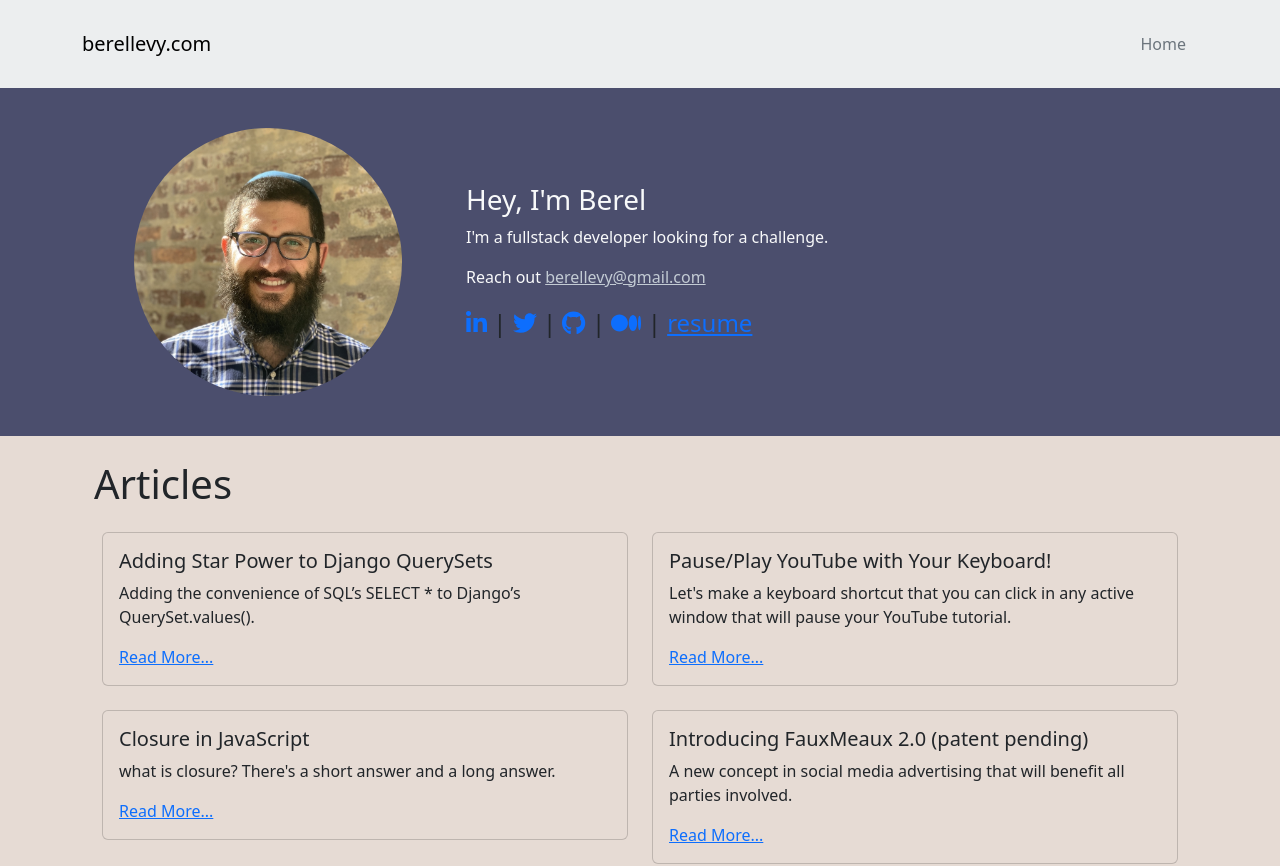
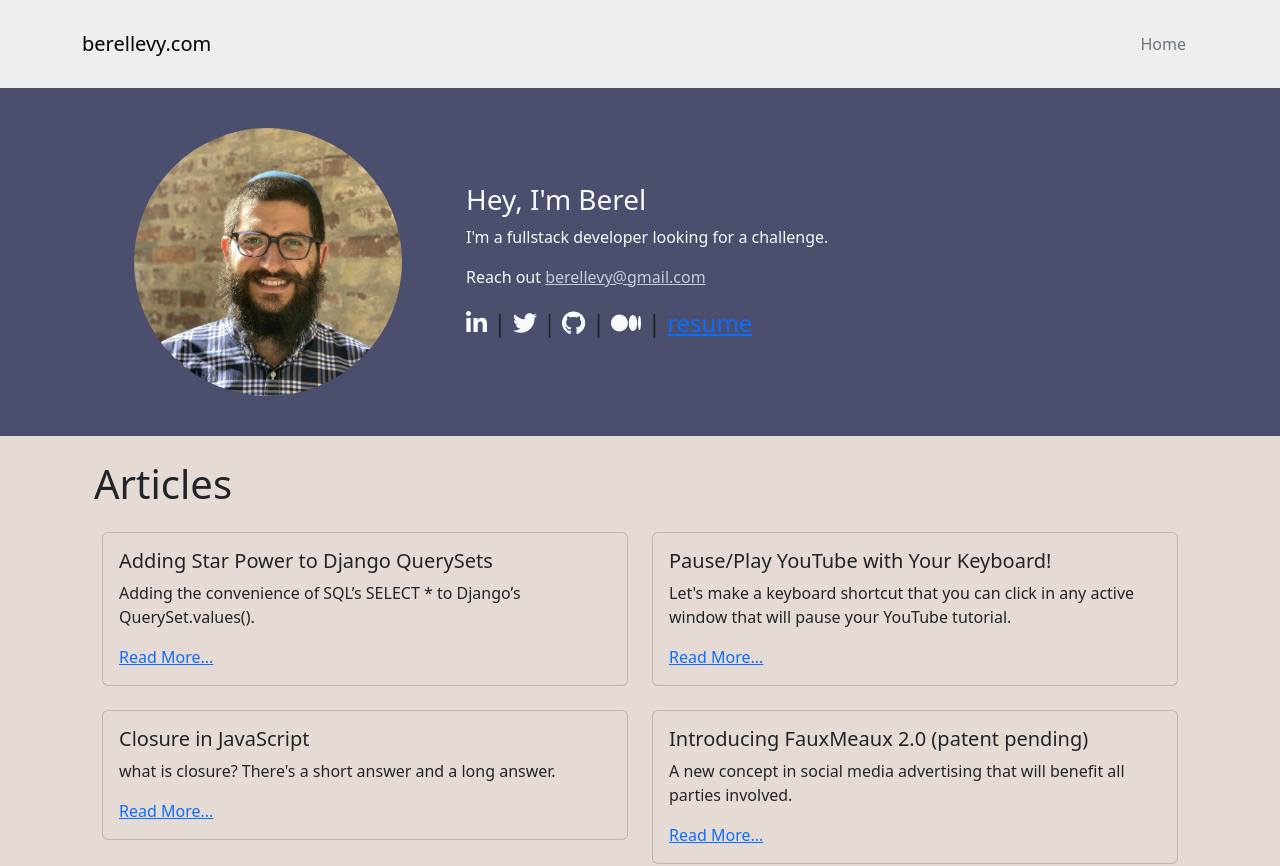
Before and after one commit to berellevy/my_react_site, a React (Create React App) app: page / in a window 1280 px wide. Shown: the top 866 px of the page. Built offline with nearby package versions, Linux system fonts and the light colour scheme.

Commit message:
text-light

```diff
--- a/src/icons/GithubLink.js
+++ b/src/icons/GithubLink.js
@@ -5,8 +5,12 @@ import React from 'react'
 
 const GithubLink = () => {
   return (
-    <a href="https://github.com/berellevy" target="_blank" rel="noopener noreferrer">
-      <FontAwesomeIcon icon={faGithub} />
+    <a
+      href="https://github.com/berellevy"
+      target="_blank"
+      rel="noopener noreferrer"
+    >
+      <FontAwesomeIcon className='text-light' icon={faGithub} />
     </a>
   )
 }
--- a/src/icons/LinkedInLink.js
+++ b/src/icons/LinkedInLink.js
@@ -6,7 +6,7 @@ import React from 'react'
 const LinkedInLink = () => {
   return (
     <a href="https://www.linkedin.com/in/berellevy/" target="_blank" rel="noopener noreferrer">
-      <FontAwesomeIcon icon={faLinkedinIn} />
+      <FontAwesomeIcon className='text-light' icon={faLinkedinIn} />
     </a>
   )
 }
--- a/src/icons/MediumLink.js
+++ b/src/icons/MediumLink.js
@@ -6,7 +6,7 @@ import React from 'react'
 const MediumLink = () => {
   return (
     <a href="https://medium.com/@berellevy" target="_blank" rel="noopener noreferrer">
-      <FontAwesomeIcon icon={faMedium} />
+      <FontAwesomeIcon className='text-light' icon={faMedium} />
     </a>
   )
 }
--- a/src/icons/TwitterLink.js
+++ b/src/icons/TwitterLink.js
@@ -4,7 +4,7 @@ import { faTwitter } from '@fortawesome/free-brands-svg-icons'
 
 const TwitterLink = () => {
   return <a href="https://twitter.com/BerelLevy" target="_blank" rel="noopener noreferrer">
-    <FontAwesomeIcon icon={faTwitter} />
+    <FontAwesomeIcon className="text-light" icon={faTwitter} />
   </a>
 }
 
```
